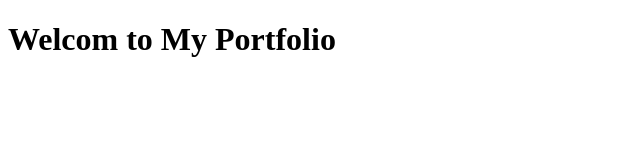
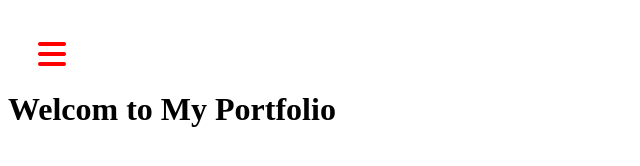
Before and after one commit to karlboy14/MyPortfolio, a plain HTML site: page index.html in a window 1280 px wide. Shown: the whole page, without its empty margins (0-640 px from the left). Drawn offline with nearby package versions, Linux system fonts and the light colour scheme.

Commit message:
added menu icon and color

```diff
--- a/index.html
+++ b/index.html
@@ -5,7 +5,8 @@
     <meta http-equiv="X-UA-Compatible" content="IE=edge">
     <meta name="viewport" content="width=device-width, initial-scale=1.0">
     <title>My Portfolio</title>
-    <style>
+    <link rel="stylesheet" href="https://cdnjs.cloudflare.com/ajax/libs/font-awesome/6.1.1/css/all.min.css" integrity="sha512-KfkfwYDsLkIlwQp6LFnl8zNdLGxu9YAA1QvwINks4PhcElQSvqcyVLLD9aMhXd13uQjoXtEKNosOWaZqXgel0g==" crossorigin="anonymous" referrerpolicy="no-referrer" />
+   <style>
 
         #preloader{
             position: fixed;
@@ -17,6 +18,11 @@
             overflow: visible;
             background:#fff url('img/ezgif-2-6d0b072c3d3f.gif') no-repeat center center;
         }
+        #menu-icon{
+            margin-top: 30px;
+            margin-left: 30px;
+            color: red;
+        }
 
     </style>
 </head>
@@ -27,6 +33,7 @@
 
    <!-- General content start -->
    <div id="content">
+        <i class="fa fa-bars fa-2x" id="menu-icon"></i>
         <h1>Welcom to My Portfolio</h1>
    </div>
    <!-- General content end -->
```
